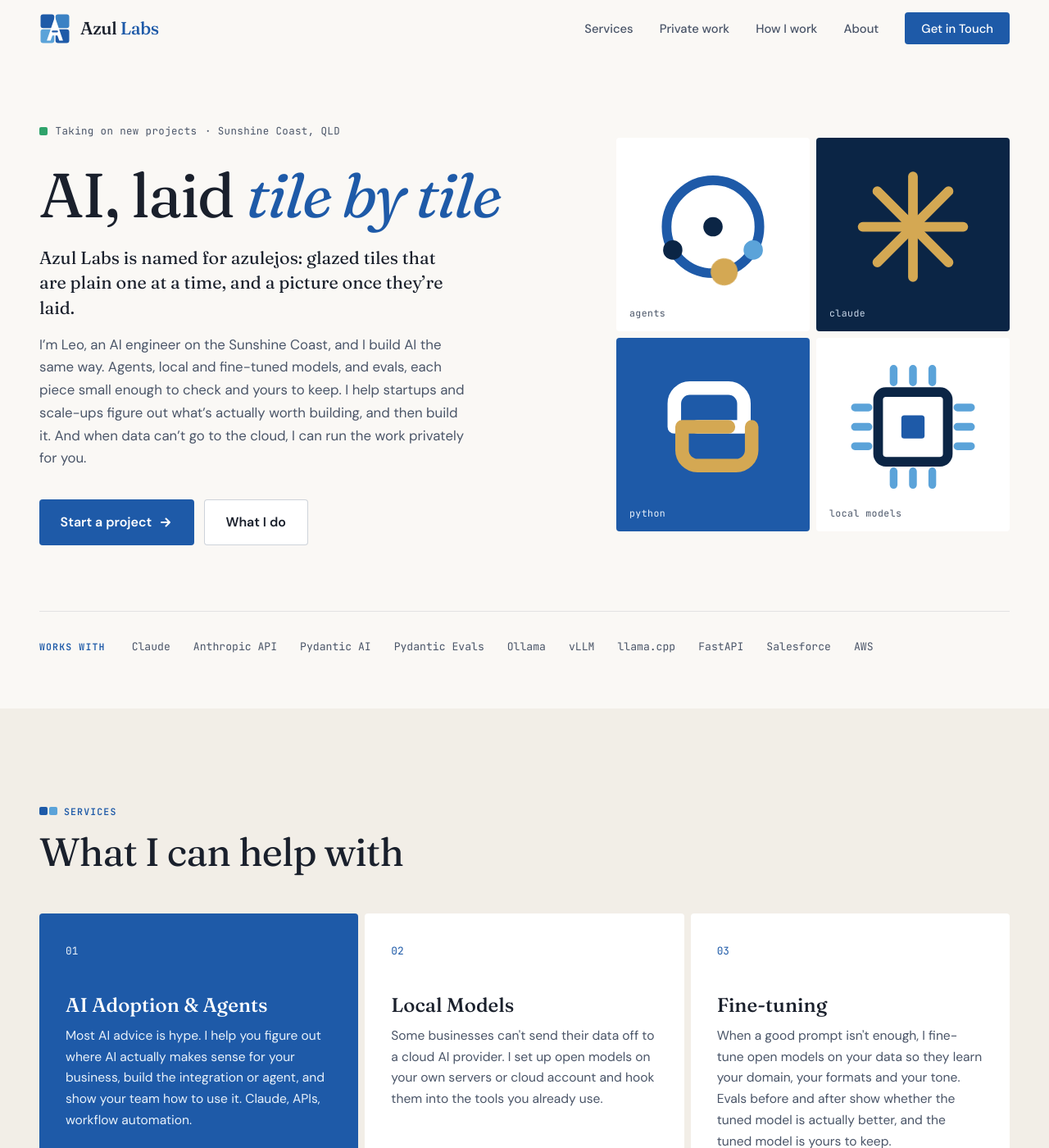
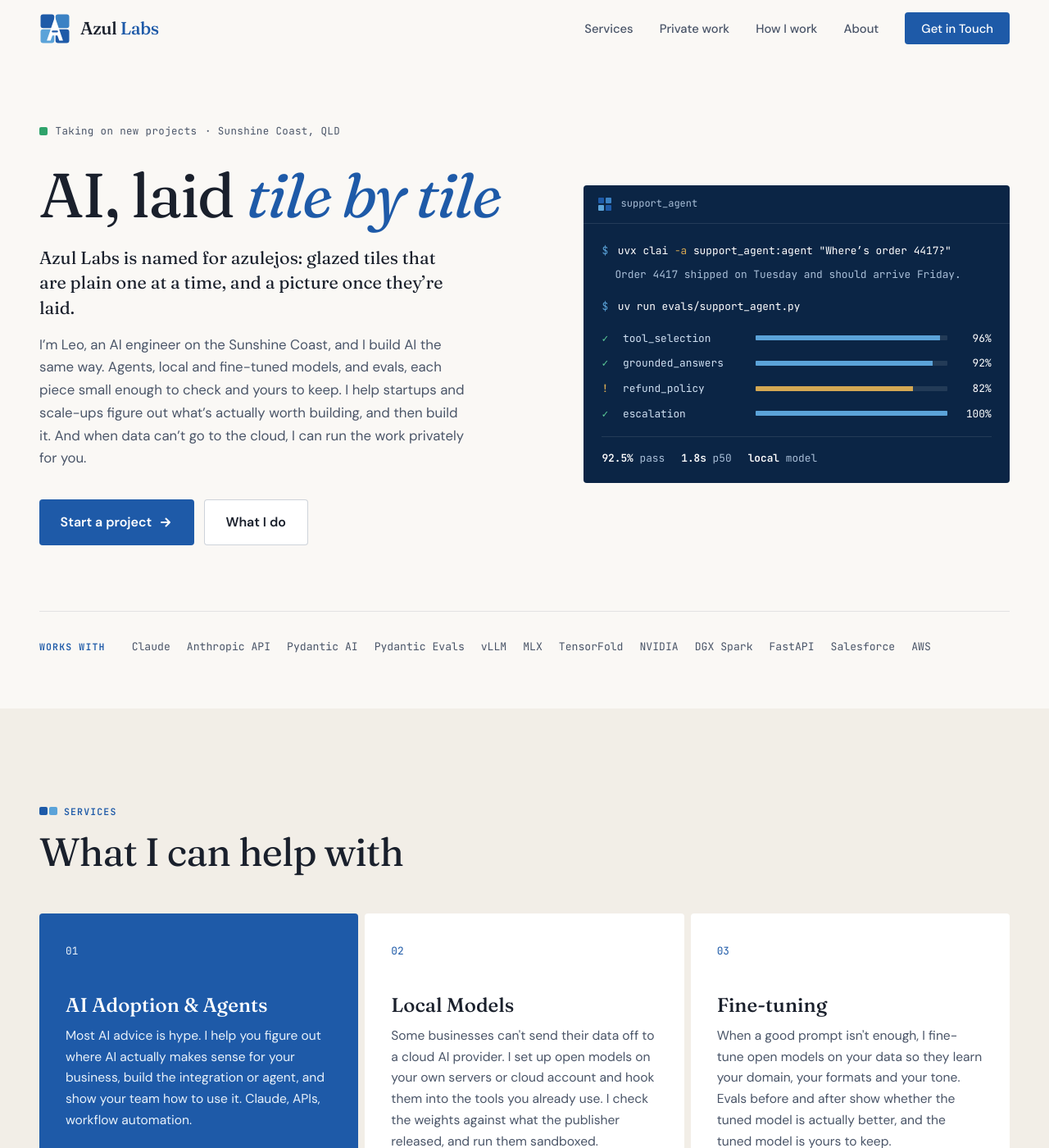
Before and after one commit to leo-dcfa/azl, a Jekyll site: the page built from index.html, in a window 1280 px wide and 1400 px high. Shown: the whole window at 82% size. Built offline with Jekyll 4.4.1, drawn with Linux system fonts in a browser that asks for light colours; some of the changed text lies outside the part shown.

Commit message:
Hero terminal, updated stack, model verification copy
The hero visual is the terminal card again, in the flat style, with its
lines appearing in sequence. The Works-with list drops Ollama and
llama.cpp, adds MLX, TensorFold, NVIDIA and DGX Spark, and lays out as
one line or even rows depending on width. The Local models card and a
new FAQ entry cover checking weights against published hashes and
running models sandboxed. llms.txt, keywords and structured data follow.

```diff
--- a/_data/faq.yml
+++ b/_data/faq.yml
@@ -1,7 +1,9 @@
 - q: Can we use AI without sending our data to the cloud?
-  a: Yes. Open models are now good enough for a lot of business tasks. I can set one up on your own servers with Ollama, vLLM or llama.cpp, so your data stays on your network.
+  a: Yes. Open models are now good enough for a lot of business tasks. I can set one up on your own servers with vLLM or MLX, so your data stays on your network.
 - q: Can you run something for us without using the cloud?
   a: Yes. If you need documents analysed or a model run over sensitive data, I can do it on infrastructure I run myself, so nothing is sent to OpenAI, Anthropic or any other AI company. For anything long term, I'd usually set it up on your own servers instead.
+- q: Can you tell if a model has been tampered with?
+  a: Partly. I check the model files against the hashes the publisher released, and use formats that can't carry hidden code, so you know you're running the weights that were actually published. Nobody can prove a model has no hidden behaviour trained into it. So I also run models and agents in a sandbox, with no route to the internet or to files they don't need, and use evals to check how they behave.
 - q: What are evals, and do I need them?
   a: Evals are tests for an AI agent. They run it against real examples and score the answers, so you can tell whether a prompt change or a new model made things better or worse. If an agent talks to customers or makes decisions, you want them. I write mine with Pydantic Evals.
 - q: When is fine-tuning worth it?
--- a/_layouts/home.html
+++ b/_layouts/home.html
@@ -35,7 +35,7 @@
         "email": "leo@azl.au",
         "sameAs": ["https://www.linkedin.com/in/leofilipealves/", "https://github.com/leo-dcfa", "https://garden.azl.au"],
         "jobTitle": "AI Engineer and Software Consultant",
-        "knowsAbout": ["Artificial Intelligence", "Claude", "Anthropic", "Large Language Models", "Local LLMs", "Open-weight Models", "LLM Evaluation", "Fine-tuning", "AI Sovereignty", "Pydantic Evals", "Pydantic AI", "Ollama", "vLLM", "AI Agents", "Python", "FastAPI", "Pydantic", "Salesforce", "AWS", "Software Engineering"]
+        "knowsAbout": ["Artificial Intelligence", "Claude", "Anthropic", "Large Language Models", "Local LLMs", "Open-weight Models", "LLM Evaluation", "Fine-tuning", "AI Sovereignty", "Pydantic Evals", "Pydantic AI", "vLLM", "MLX", "AI Agents", "Python", "FastAPI", "Pydantic", "Salesforce", "AWS", "Software Engineering"]
     },
     "sameAs": [
         "https://www.linkedin.com/in/leofilipealves/",
--- a/assets/css/main.css
+++ b/assets/css/main.css
@@ -280,78 +280,158 @@
     flex-wrap: wrap;
 }
 
-/* Hero visual: four tiles, one per kind of work. Same 2 x 2 as the logo.
-   They are laid one after another on load; each motif moves a little on hover. */
+/* Hero visual: a terminal. Chat with an agent on a local model, then run its evals.
+   Lines appear one after another on load and the meters fill as their rows arrive. */
 .hero-visual {
     display: flex;
     justify-content: flex-end;
 }
 
-.tile-panel {
+.eval-card {
     width: 100%;
-    max-width: 480px;
-    display: grid;
-    grid-template-columns: 1fr 1fr;
-    gap: var(--grout);
+    max-width: 520px;
+    background: var(--blue-900);
+    color: #CFE0F2;
+    border-radius: var(--radius);
+    font-family: var(--font-mono);
+    font-size: 0.8rem;
+    overflow: hidden;
 }
 
-.tile {
-    position: relative;
-    aspect-ratio: 1;
-    border-radius: var(--radius);
-    overflow: hidden;
-    background: var(--white);
-    color: var(--slate);
-    animation: lay 0.7s cubic-bezier(0.2, 0.7, 0.2, 1) both;
+.eval-card-bar {
+    display: flex;
+    align-items: center;
+    gap: 0.75rem;
+    padding: 0.8rem 1.1rem;
+    border-bottom: 1px solid rgba(255, 255, 255, 0.1);
 }
 
-.tile:nth-child(2) { animation-delay: 0.12s; }
-.tile:nth-child(3) { animation-delay: 0.24s; }
-.tile:nth-child(4) { animation-delay: 0.36s; }
-
-.tile-claude { background: var(--blue-900); color: #C9D8EA; }
-.tile-python { background: var(--blue-700); color: var(--blue-100); }
-
-.tile svg {
-    display: block;
-    width: 100%;
-    height: 100%;
+.eval-dots {
+    display: grid;
+    grid-template-columns: repeat(2, 7px);
+    gap: 2px;
 }
 
-.tile figcaption {
-    position: absolute;
-    left: 1rem;
-    bottom: 0.8rem;
-    font-family: var(--font-mono);
-    font-size: 0.72rem;
-    letter-spacing: 0.04em;
+.eval-dots i {
+    width: 7px;
+    height: 7px;
+    border-radius: 1px;
+    background: var(--blue-700);
 }
 
-/* Motifs turn about the centre of their own artwork (50, 46 in a 100-unit tile) */
-.tile svg .orbit,
-.tile svg .spin,
-.tile svg .hooks,
-.tile svg .core {
-    transform-box: view-box;
-    transform-origin: 50% 46%;
-    transition: transform 0.7s cubic-bezier(0.2, 0.7, 0.2, 1);
+.eval-dots i:nth-child(2) { background: var(--blue-500); }
+.eval-dots i:nth-child(3) { background: var(--blue-300); }
+
+.eval-card-title {
+    color: #A9BFD8;
+    font-size: 0.75rem;
 }
 
-.tile svg .orbit {
-    animation: orbit 16s linear infinite;
+.eval-card-body {
+    padding: 1.4rem 1.4rem 1.25rem;
 }
 
-.tile:hover svg .spin { transform: rotate(45deg); }
-.tile:hover svg .hooks { transform: rotate(180deg); }
-.tile:hover svg .core { transform: scale(1.5); }
+.eval-card-body > *,
+.eval-rows li {
+    animation: lineIn 0.4s ease-out both;
+}
 
-@keyframes lay {
-    from { opacity: 0; transform: translateY(14px) scale(0.96); }
+.eval-cmd {
+    color: var(--white);
+    margin-bottom: 1.1rem;
+    padding-left: 1rem;
+    text-indent: -1rem;
+}
+
+.eval-cmd .prompt { color: var(--blue-300); margin-right: 0.25rem; }
+.eval-cmd .flag { color: var(--gold); }
+
+.eval-reply {
+    color: #A9BFD8;
+    margin: -0.6rem 0 1.1rem;
+    padding-left: 1rem;
+    animation-delay: 0.7s;
+}
+
+.eval-reply + .eval-cmd { animation-delay: 1.4s; }
+
+.eval-rows {
+    list-style: none;
+    display: grid;
+    gap: 0.6rem;
+    animation: none;
+}
+
+.eval-rows li {
+    display: grid;
+    grid-template-columns: 1rem 9.5rem 1fr 2.75rem;
+    align-items: center;
+    gap: 0.6rem;
+    animation-delay: calc(1.9s + var(--i, 0) * 0.2s);
+}
+
+.eval-rows li:nth-child(2) { --i: 1; }
+.eval-rows li:nth-child(3) { --i: 2; }
+.eval-rows li:nth-child(4) { --i: 3; }
+
+.eval-ok { color: #5FD19B; font-weight: 600; }
+.eval-rows li.warn .eval-ok { color: var(--gold); }
+
+.eval-name {
+    overflow: hidden;
+    text-overflow: ellipsis;
+}
+
+.eval-meter {
+    height: 6px;
+    border-radius: 1px;
+    background: rgba(255, 255, 255, 0.1);
+    overflow: hidden;
+}
+
+.eval-meter span {
+    display: block;
+    height: 100%;
+    width: var(--score);
+    background: var(--blue-300);
+    transform-origin: left;
+    animation: meterIn 0.8s ease-out both;
+    animation-delay: calc(2s + var(--i, 0) * 0.2s);
+}
+
+.eval-rows li.warn .eval-meter span {
+    background: var(--gold);
+}
+
+.eval-score {
+    text-align: right;
+    color: var(--white);
+}
+
+.eval-summary {
+    display: flex;
+    flex-wrap: wrap;
+    gap: 0.4rem 1.25rem;
+    margin-top: 1.1rem;
+    padding-top: 0.9rem;
+    border-top: 1px solid rgba(255, 255, 255, 0.1);
+    color: #A9BFD8;
+    animation-delay: 3s;
+}
+
+.eval-summary b {
+    color: var(--white);
+    font-weight: 600;
+}
+
+@keyframes lineIn {
+    from { opacity: 0; transform: translateY(4px); }
     to { opacity: 1; transform: none; }
 }
 
-@keyframes orbit {
-    to { transform: rotate(360deg); }
+@keyframes meterIn {
+    from { transform: scaleX(0); }
+    to { transform: scaleX(1); }
 }
 
 /* The four-tile mark, used on the 404 page */
@@ -380,6 +460,7 @@
     display: flex;
     align-items: baseline;
     gap: 2rem;
+    container-type: inline-size;
 }
 
 .stack-label {
@@ -392,11 +473,33 @@
     white-space: nowrap;
 }
 
+/* Twelve items: one line when it fits, otherwise even rows (6+6, 4+4+4, threes, pairs).
+   The steps follow the strip's own width, so keep the count divisible if the list changes. */
 .stack-list {
     list-style: none;
-    display: flex;
-    flex-wrap: wrap;
-    gap: 0.5rem 1.75rem;
+    display: grid;
+    grid-template-columns: repeat(2, max-content);
+    gap: 0.5rem 1.25rem;
+}
+
+.stack-list li {
+    white-space: nowrap;
+}
+
+@container (min-width: 350px) {
+    .stack-list { grid-template-columns: repeat(3, max-content); }
+}
+
+@container (min-width: 600px) {
+    .stack-list { grid-template-columns: repeat(4, max-content); }
+}
+
+@container (min-width: 740px) {
+    .stack-list { grid-template-columns: repeat(6, max-content); }
+}
+
+@container (min-width: 1130px) {
+    .stack-list { grid-template-columns: repeat(12, max-content); }
 }
 
 .stack-list li {
@@ -1125,6 +1228,15 @@
 }
 
 @media (max-width: 480px) {
+    .eval-card {
+        font-size: 0.72rem;
+    }
+
+    .eval-rows li {
+        grid-template-columns: 0.8rem 7.5rem 1fr 2.4rem;
+        gap: 0.45rem;
+    }
+
     .hero-actions .btn {
         flex: 1;
         justify-content: center;
--- a/index.html
+++ b/index.html
@@ -2,7 +2,7 @@
 layout: home
 title: AI Engineer, Sunshine Coast · Local LLMs & Agent Evals
 description: Leo Alves is an AI engineer on the Sunshine Coast, QLD. Agents, local LLMs, private AI work, fine-tuning, agent evals, Claude API, Python and Salesforce.
-keywords: AI consulting Sunshine Coast, AI sovereignty, sovereign AI, own your AI, AI intellectual property, avoid AI vendor lock-in, AI engineer Queensland, Claude API integration, Anthropic AI developer, local LLM setup, self-hosted LLM, on-premise AI, private AI, AI without the cloud, private data analysis, LLM fine-tuning, fine-tuning open models, Ollama, vLLM, llama.cpp, open-weight models, agent evals, LLM evaluation, AI agent testing, Salesforce developer Sunshine Coast, Python FastAPI development, Pydantic AI, LLM integration Australia, agentic AI, startup AI solutions, Southeast Queensland software consultant
+keywords: AI consulting Sunshine Coast, AI sovereignty, sovereign AI, own your AI, AI intellectual property, avoid AI vendor lock-in, AI engineer Queensland, Claude API integration, Anthropic AI developer, local LLM setup, self-hosted LLM, on-premise AI, private AI, AI without the cloud, private data analysis, LLM fine-tuning, fine-tuning open models, vLLM, MLX, DGX Spark, open-weight models, agent evals, LLM evaluation, AI agent testing, Salesforce developer Sunshine Coast, Python FastAPI development, Pydantic AI, LLM integration Australia, agentic AI, startup AI solutions, Southeast Queensland software consultant
 permalink: /
 ---
 <!-- Hero -->
@@ -23,48 +23,28 @@
         </div>
 
         <div class="hero-visual">
-            <div class="tile-panel">
-                <figure class="tile tile-agents">
-                    <svg viewBox="0 0 100 100" aria-hidden="true">
-                        <circle cx="50" cy="46" r="24" fill="none" stroke="#1E5AA8" stroke-width="5"/>
-                        <circle cx="29.2" cy="58" r="5" fill="#0B2545"/>
-                        <circle cx="70.8" cy="58" r="5" fill="#5BA3D9"/>
-                        <circle cx="50" cy="46" r="5" fill="#0B2545"/>
-                        <g class="orbit"><circle cx="50" cy="22" r="7" fill="#D4A853"/></g>
-                    </svg>
-                    <figcaption>agents</figcaption>
-                </figure>
-                <figure class="tile tile-claude">
-                    <svg viewBox="0 0 100 100" aria-hidden="true">
-                        <g class="spin" stroke="#D4A853" stroke-width="5" stroke-linecap="round">
-                            <line x1="50" y1="20" x2="50" y2="72"/>
-                            <line x1="24" y1="46" x2="76" y2="46"/>
-                            <line x1="31.6" y1="27.6" x2="68.4" y2="64.4"/>
-                            <line x1="68.4" y1="27.6" x2="31.6" y2="64.4"/>
-                        </g>
-                    </svg>
-                    <figcaption>claude</figcaption>
-                </figure>
-                <figure class="tile tile-python">
-                    <svg viewBox="0 0 100 100" aria-hidden="true">
-                        <g class="hooks" fill="none" stroke-width="7" stroke-linejoin="round" stroke-linecap="round">
-                            <path d="M30 46V34a8 8 0 0 1 8-8h20a8 8 0 0 1 8 8v12H42" stroke="#FFFFFF"/>
-                            <path d="M70 46v12a8 8 0 0 1-8 8H42a8 8 0 0 1-8-8V46h24" stroke="#D4A853"/>
-                        </g>
-                    </svg>
-                    <figcaption>python</figcaption>
-                </figure>
-                <figure class="tile tile-local">
-                    <svg viewBox="0 0 100 100" aria-hidden="true">
-                        <g stroke="#5BA3D9" stroke-width="4" stroke-linecap="round">
-                            <path d="M40 16v7M50 16v7M60 16v7M40 69v7M50 69v7M60 69v7M20 36h7M20 46h7M20 56h7M73 36h7M73 46h7M73 56h7"/>
-                        </g>
-                        <rect x="32" y="28" width="36" height="36" rx="4" fill="none" stroke="#0B2545" stroke-width="5"/>
-                        <rect class="core" x="44" y="40" width="12" height="12" rx="1.5" fill="#1E5AA8"/>
-                    </svg>
-                    <figcaption>local models</figcaption>
-                </figure>
-            </div>
+            <figure class="eval-card" aria-label="Illustrative example: chatting with an agent on a local model using clai, then running its evals">
+                <div class="eval-card-bar">
+                    <span class="eval-dots" aria-hidden="true"><i></i><i></i><i></i><i></i></span>
+                    <span class="eval-card-title">support_agent</span>
+                </div>
+                <div class="eval-card-body">
+                    <p class="eval-cmd"><span class="prompt">$</span> uvx clai <span class="flag">-a</span> support_agent:agent "Where’s order 4417?"</p>
+                    <p class="eval-reply">Order 4417 shipped on Tuesday and should arrive Friday.</p>
+                    <p class="eval-cmd"><span class="prompt">$</span> uv run evals/support_agent.py</p>
+                    <ul class="eval-rows">
+                        <li style="--score: 96%"><span class="eval-ok">✓</span><span class="eval-name">tool_selection</span><span class="eval-meter"><span></span></span><span class="eval-score">96%</span></li>
+                        <li style="--score: 92%"><span class="eval-ok">✓</span><span class="eval-name">grounded_answers</span><span class="eval-meter"><span></span></span><span class="eval-score">92%</span></li>
+                        <li style="--score: 82%" class="warn"><span class="eval-ok">!</span><span class="eval-name">refund_policy</span><span class="eval-meter"><span></span></span><span class="eval-score">82%</span></li>
+                        <li style="--score: 100%"><span class="eval-ok">✓</span><span class="eval-name">escalation</span><span class="eval-meter"><span></span></span><span class="eval-score">100%</span></li>
+                    </ul>
+                    <p class="eval-summary">
+                        <span><b>92.5%</b> pass</span>
+                        <span><b>1.8s</b> p50</span>
+                        <span><b>local</b> model</span>
+                    </p>
+                </div>
+            </figure>
         </div>
     </div>
 
@@ -75,9 +55,11 @@
             <li>Anthropic API</li>
             <li>Pydantic AI</li>
             <li>Pydantic Evals</li>
-            <li>Ollama</li>
             <li>vLLM</li>
-            <li>llama.cpp</li>
+            <li>MLX</li>
+            <li>TensorFold</li>
+            <li>NVIDIA</li>
+            <li>DGX Spark</li>
             <li>FastAPI</li>
             <li>Salesforce</li>
             <li>AWS</li>
@@ -112,11 +94,10 @@
                     <span class="service-num">02</span>
                 </div>
                 <h3>Local Models</h3>
-                <p>Some businesses can't send their data off to a cloud AI provider. I set up open models on your own servers or cloud account and hook them into the tools you already use.</p>
+                <p>Some businesses can't send their data off to a cloud AI provider. I set up open models on your own servers or cloud account and hook them into the tools you already use. I check the weights against what the publisher released, and run them sandboxed.</p>
                 <div class="service-tags">
-                    <span class="service-tag">Ollama</span>
                     <span class="service-tag">vLLM</span>
-                    <span class="service-tag">llama.cpp</span>
+                    <span class="service-tag">MLX</span>
                     <span class="service-tag">On-prem</span>
                 </div>
             </article>
--- a/llms.txt
+++ b/llms.txt
@@ -23,7 +23,7 @@
 ## Services
 
 - **AI adoption and agents**: figuring out where AI makes sense for a business, building the integration or agent, and showing the team how to use it. Claude, the Anthropic API, Claude Code, Pydantic AI, workflow automation.
-- **Local models**: setting up open-weight LLMs on a client's own servers or cloud account (Ollama, vLLM, llama.cpp) and connecting them to existing tools, for businesses that can't send data to a cloud AI provider.
+- **Local models**: setting up open-weight LLMs on a client's own servers or cloud account (vLLM, MLX) and connecting them to existing tools, for businesses that can't send data to a cloud AI provider. Hardware includes NVIDIA GPUs, DGX Spark and Apple silicon. Model files are checked against the publisher's released hashes and loaded from formats that can't carry code, and models and agents are run sandboxed (no internet access, limited file access). This confirms the weights are the published ones; it cannot prove a model has no hidden trained-in behaviour, which is what evals are for.
 - **Private work**: for jobs that shouldn't go to a cloud AI provider (analysing documents, running a model over sensitive data, testing a fine-tuned model), Leo can run the work on infrastructure he runs himself and hand back the results. Data isn't sent to OpenAI, Anthropic or any other AI company. Anything long term is usually set up on the client's own servers instead.
 - **Fine-tuning**: fine-tuning open models on a client's data when prompting isn't enough, so the model learns their domain, formats and tone. Evals are run on the base and tuned models to confirm the tuning helped.
 - **Evals for agents**: writing evals for AI agents with Pydantic Evals, run with uv. Test cases come from real conversations and run in CI, so prompt changes and model swaps can be checked.
```
